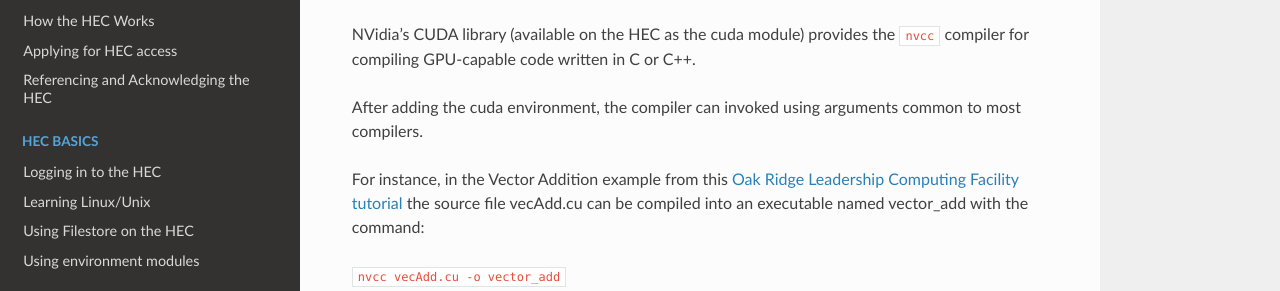
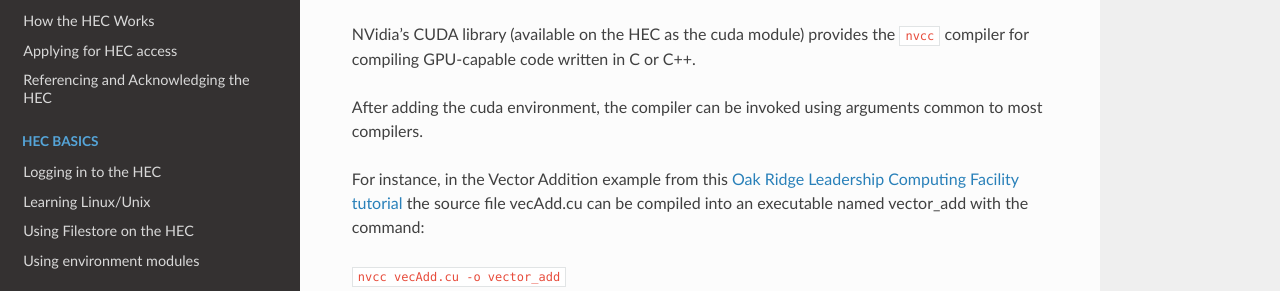
Before and after one commit to MikePacey/Lancaster-HEC, a Sphinx documentation site: the page built from docs/gpu2.rst, in a window 1280 px wide and 900 px high, scrolled down 5374 px. Shown: the part 160-451 px from the top of the window. Built offline with Sphinx 7.4.7 and the Read the Docs theme 3.1.0, drawn with Linux system fonts in a browser that asks for light colours; formulas are drawn with MathJax 3; some of the changed text lies outside the part shown.

Commit message:
main branch

```diff
--- a/docs/gpu2.rst
+++ b/docs/gpu2.rst
@@ -313,7 +313,8 @@ Compiling CUDA-capable code
 NVidia's CUDA library (available on the HEC as the cuda module) provides the ``nvcc``
 compiler for compiling GPU-capable code written in C or C++.
 
-After adding the cuda environment, the compiler can invoked using arguments common to most compilers.
+After adding the cuda environment, the compiler can be invoked using arguments common
+to most compilers.
 
 For instance, in the Vector Addition example from this `Oak Ridge Leadership Computing Facility
 tutorial <https://www.olcf.ornl.gov/tutorials/cuda-vector-addition/>`_ the source file vecAdd.cu
```
Also changed, not shown: other parts of docs/gpu2.rst (+1 -1 lines).
